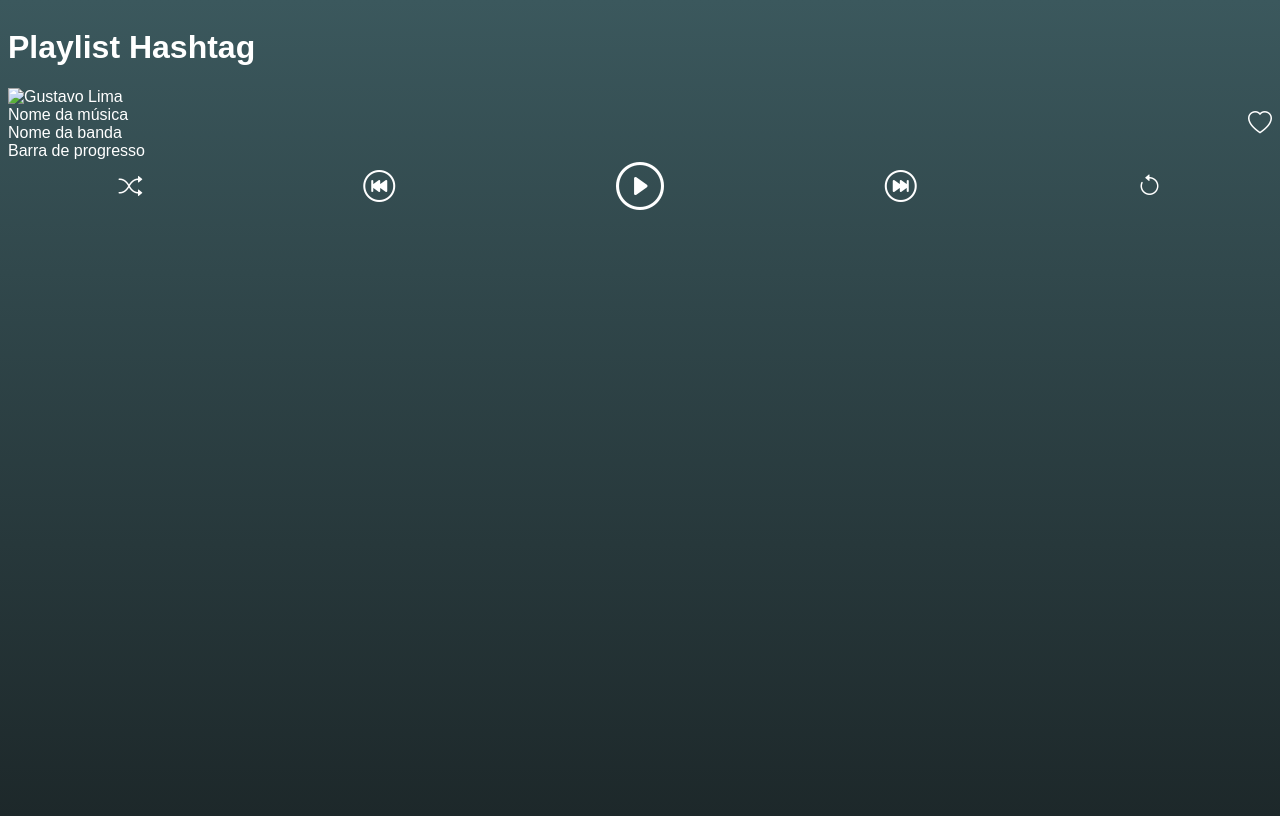
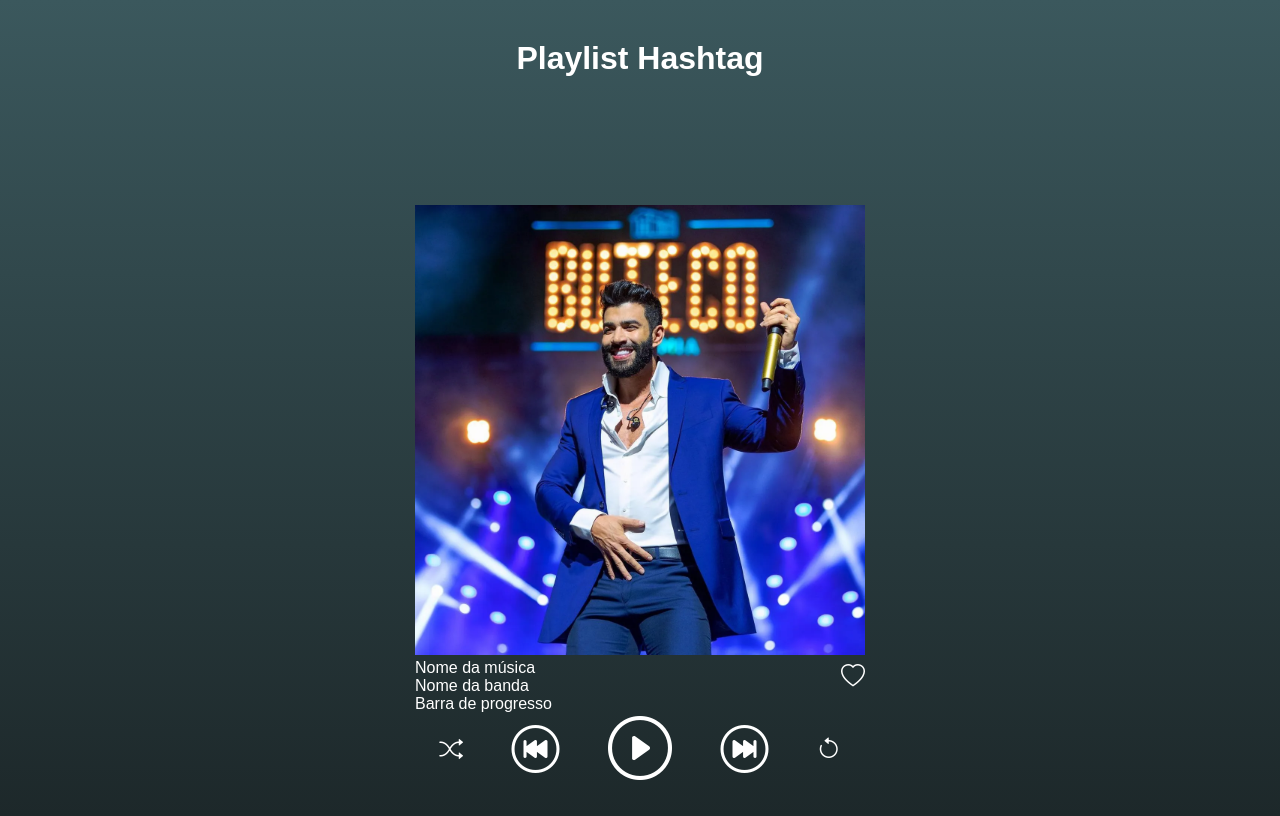
Before and after one commit to devfelipebrito/reprodutor-music, a plain HTML site: page index.html in a window 1280 px wide. Drawn offline with nearby package versions, Linux system fonts and the light colour scheme.

Commit message:
changing-style

```diff
--- a/index.html
+++ b/index.html
@@ -8,8 +8,9 @@
     <link rel="stylesheet" href="/style.css">
 </head>
 <body>
-    <h1>Playlist Hashtag</h1>
-    <img src="./assents/gusttavolima.png" alt="Gustavo Lima">
+    <div class="music-container">
+        <h1 id="playlist-title">Playlist Hashtag</h1>
+        <img id="cover" src="./assets/gusttavolima.png" alt="Gustavo Lima">
         <div id="below-cover">
             <div id="song-info">
                 <div>Nome da música</div>
@@ -25,5 +26,7 @@
             <div id="next" class="button button-navigate"><i class="bi bi-skip-forward-circle"></i></div>
             <div id="repeat" class="button"><i class="bi bi-arrow-counterclockwise"></i></div>
         </div>
+    </div>
+
 </body>
 </html>
--- a/style.css
+++ b/style.css
@@ -8,6 +8,7 @@ body {
     font-family: sans-serif;
     display: flex;
     flex-direction: column;
+    align-items: center;
 }
 
 #below-cover {
@@ -29,9 +30,20 @@ body {
 }
 
 .button-navigate{
-    font-size: 2em;
+    font-size: 3em;
 }
 
 .button-biggest {
-    font-size: 3em;
+    font-size: 4em;
 }
+
+#cover {
+    width: 450px;
+}
+
+#playlist-title{
+    display: flex;
+    flex-direction: row;
+    justify-content: center;
+    margin: 1em 0 4em 0;
+}
```
Lines whose indentation alone changed are shown as unchanged.
